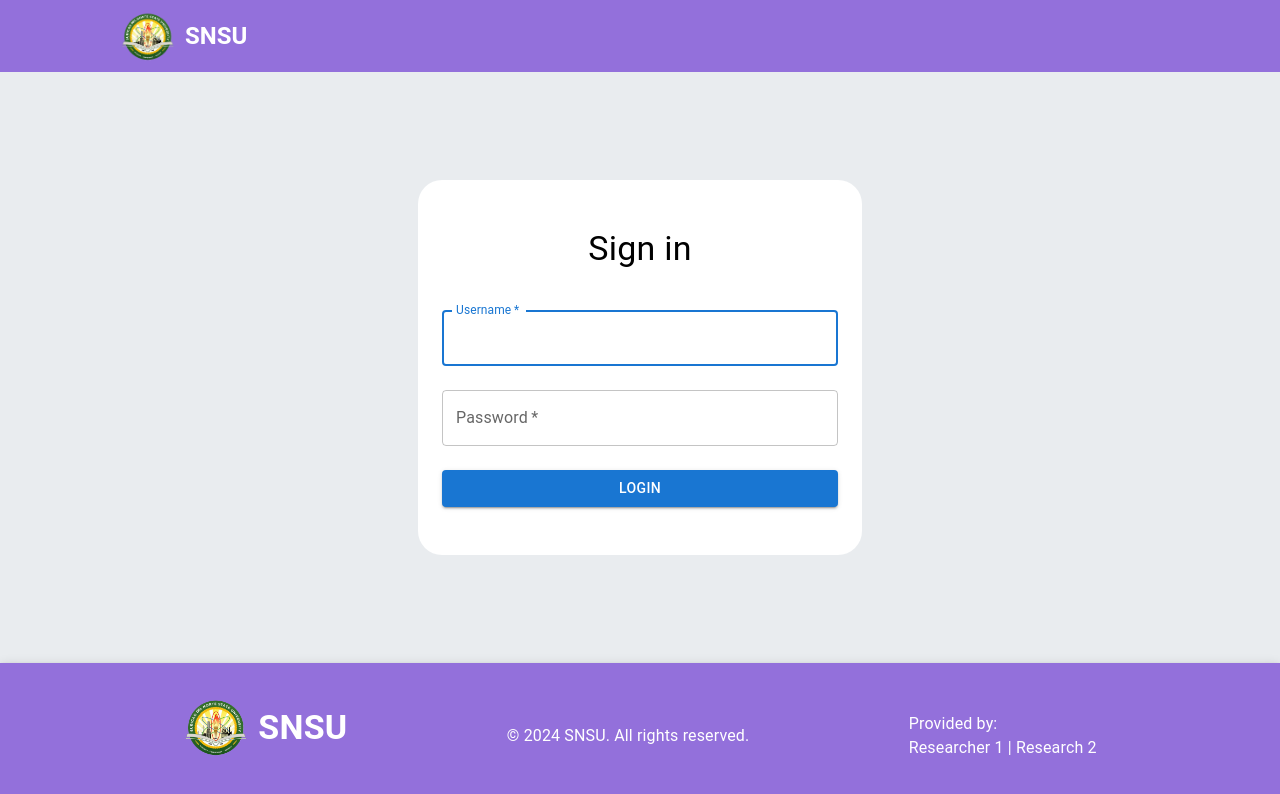
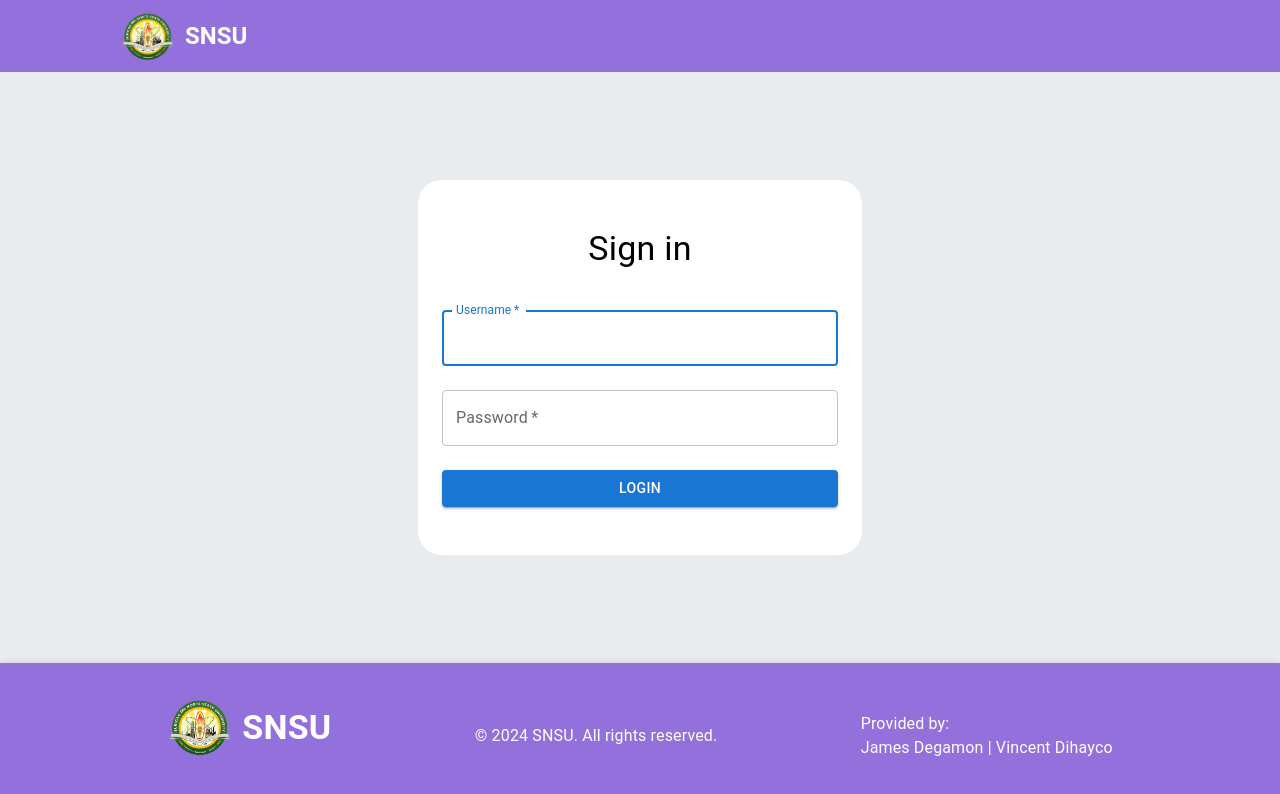
Before and after one commit to abby2727/microclimate-monitoring-graph, a React (Vite) app: page / in a window 1280 px wide. Shown: the top 794 px of the page. Built offline with nearby package versions, Linux system fonts and the light colour scheme.

Commit message:
Update researchers

```diff
--- a/src/components/LoginFooter.jsx
+++ b/src/components/LoginFooter.jsx
@@ -29,7 +29,7 @@ const LoginFooter = () => {
 					<Typography variant='body1' className='footer-text'>
 						<span>Provided by:</span>
 						<br />
-						<span>Researcher 1 | Research 2</span>
+						<span>James Degamon | Vincent Dihayco</span>
 					</Typography>
 				</Box>
 			</Toolbar>
```
